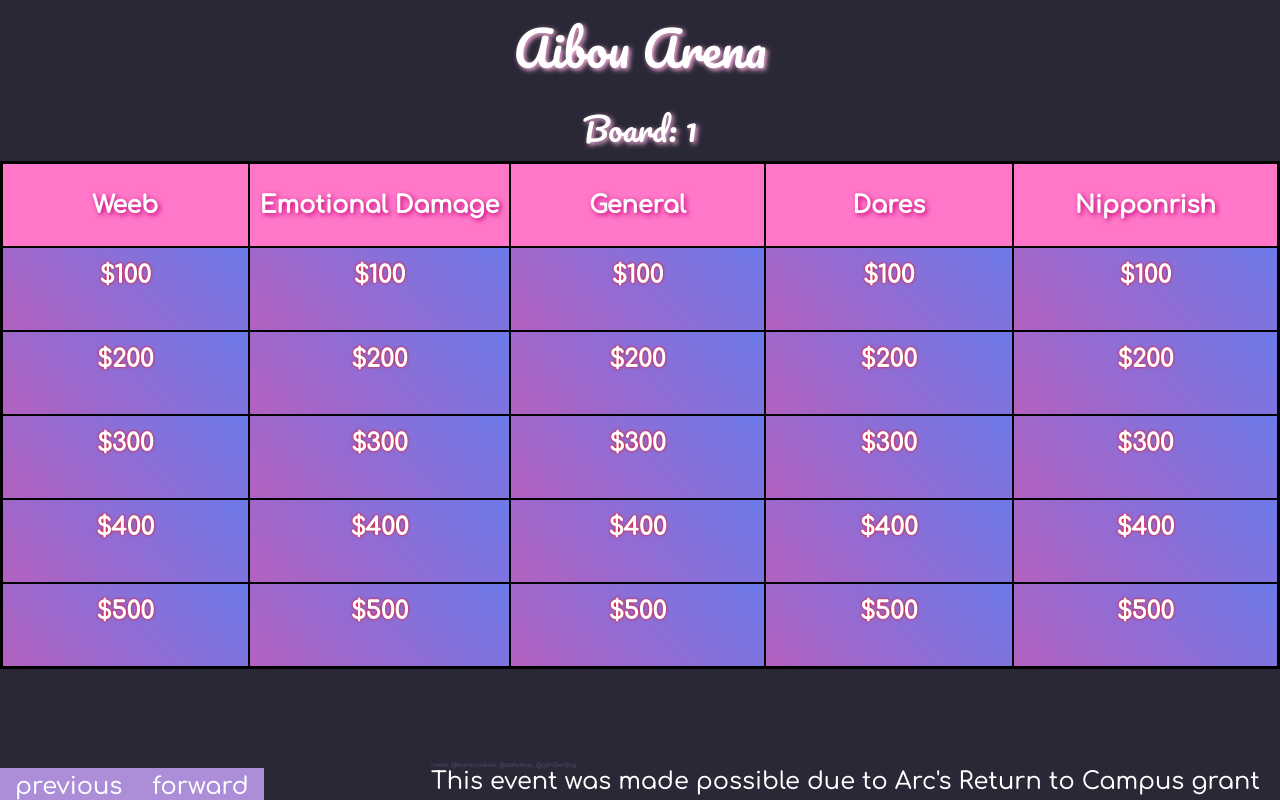
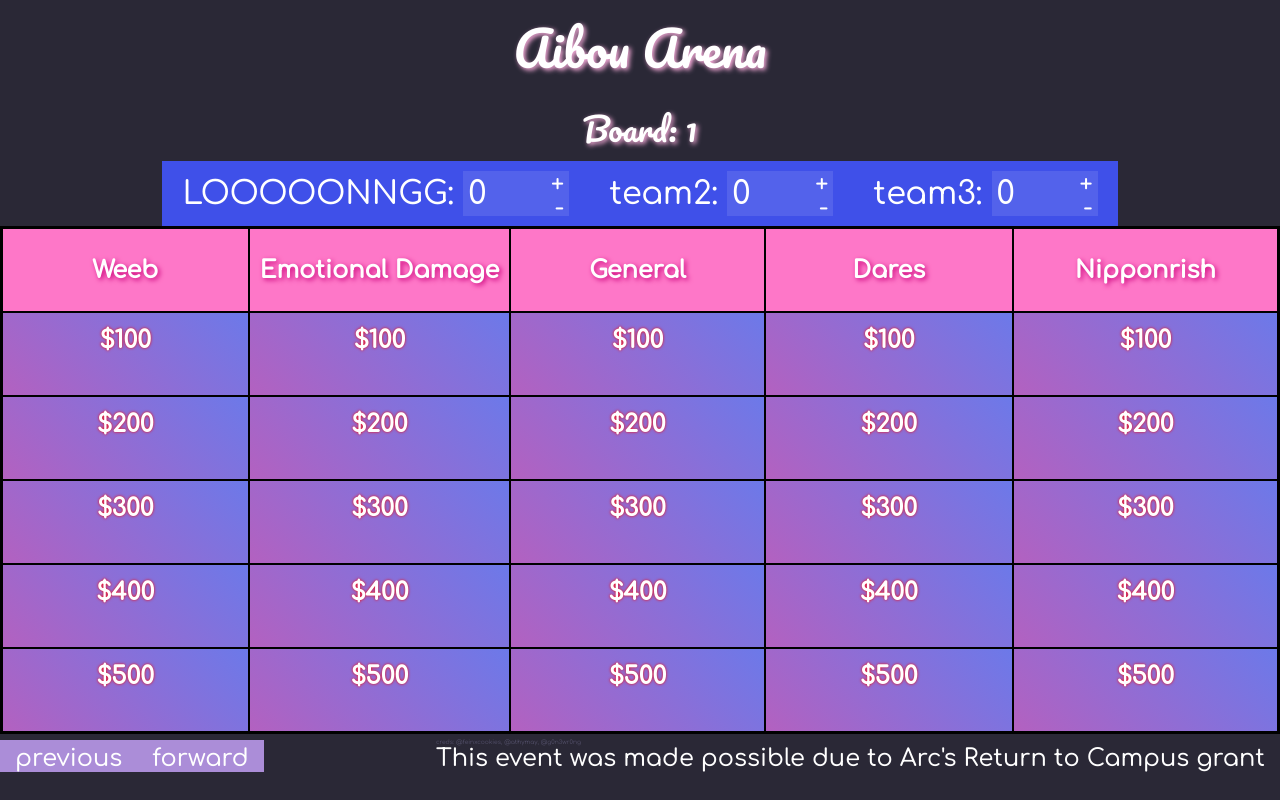
Before and after one commit to G0n3Wr0ng/aunsw-jeopardy, a React app: page / in a window 1280 px wide. Built offline with nearby package versions, Linux system fonts and the light colour scheme.

Commit message:
scoreboard

```diff
--- a/package.json
+++ b/package.json
@@ -15,7 +15,7 @@
   },
   "scripts": {
     "start": "react-scripts --openssl-legacy-provider start",
-    "build": "react-scripts build",
+    "build": "react-scripts --openssl-legacy-provider build",
     "test": "react-scripts test",
     "eject": "react-scripts eject"
   },
--- a/src/index.css
+++ b/src/index.css
@@ -8,7 +8,9 @@ body {
     background-color: #2a2836;
     font-family: 'Comfortaa', cursive;
 }
-
+html {
+    font-size: 100%;
+}
 #root {
     top: 0;
     position: absolute;
--- a/src/index.js
+++ b/src/index.js
@@ -1,5 +1,5 @@
 import React from "react";
-import { useState } from "react";
+import { useState, useRef, useEffect} from "react";
 import ReactDOM from "react-dom";
 import "./index.css";
 import styled, {keyframes} from "styled-components";
@@ -460,7 +460,7 @@ function ShowQuestion(props) {
 
         {props.showanswer ? props.question.a : ""}
         <br/>
-        { (props.showanswer && (props.question.i !== "" &&  props.question.i  !== undefined)) ?
+        { (props.showanswer && (props.question.ia !== "" &&  props.question.ia  !== undefined)) ?
           <Image src={props.question.ia} alt="" />:""}
       </GenericWrap>
     </ContentWrap>
@@ -524,6 +524,7 @@ function Box(props) {
           closeOnClick={() => {
             setVisible(false);
             props.setState(false);
+            SetAnswer(false);
           }}
           SetAnswer={() => SetAnswer(!answer)}
           showanswer={answer}
@@ -576,25 +577,22 @@ function MoneyGrid(props) {
 
 const PageWrap = styled.div`
   width: 100vw;
-  height: 100vh;
   margin: 0;
   top: 0;
   position: absolute;
 `;
 const NavButtonWrapper = styled.div`
   position: absolute;
-  align: center;
-  bottom: 0;
+  bottom: 0px;
   z-index:50;
 `;
 
 const SponsorButtonWrapper = styled.div`
-  position: absolute;
-  align: center;
-  padding-right: 15px;
+  position: static;
+  margin-right: 15px;
   padding-top: 5px;
-  bottom: 5px;
-  right: 5px;
+  top: 5px;
+  float:right;
 `;
 
 const NavButton = styled(Button)`
@@ -624,27 +622,80 @@ const H99 = styled.div`
   font-size:0.2em;
   color: #504d66;
 `
+const TeamsWrap = styled.div`
+display: flex;
+justify-content:center;
+text-align: center;
+  margin: 0 auto;
+`
+const TeamWrap = styled.div`
+background-color:#3f50e9;
+display:inline-block;
+  padding:10px 20px;
+  font-size:2rem;
+`
+const InputWrap = styled.div`
+  background-color: rgba(255,255,255,0.1);
+  display:inline-flex;
+  border:none;
+  padding:5px;
+  font-size:2rem;
+  width: 6rem;
+  position:relative;
+  text-align:left;
+`
+const HalfArrow = styled(Button)`
+  height:50%;
+  position: absolute;
+  padding:0px 5px;
+  right:0;
+  ${props=>props.direction}:0;
+  font-size:1.5rem;
+  :hover{
+    background-color: rgba(255,255,255,0.2);
+  }
+`
+
+function Input (props) {
+  const [value, setValue] = useState(0);
+  return (
+
+    <InputWrap>
+      {value}
+      <HalfArrow onClick = {()=> setValue(value + 100)} direction = "top" contentEditable="false">+</HalfArrow>
+      <HalfArrow onClick = {()=> setValue(value - 100)} direction = "bottom" contentEditable="false">-</HalfArrow>
+    </InputWrap>
+
+  )
+}
+function Teams(props) {
+
+  return (
+    <TeamsWrap>
+      {props.teams.map((team, index) => {
+        return (<TeamWrap>{team}: <Input/></TeamWrap>)
+      })}
+    </TeamsWrap>
+  )
+}
 function Page(props) {
+  const teams = ["LOOOOONNGG","team2","team3"];
+  const maxteams = 3;
+  const [currTeam, setCurrTeam] = useState(0);
   const [currPage, setPage] = useState(0);
   const highestPage = 1;
   const cats = [categoriesArray, categoriesArray2];
   const qs = [questionsArray, questionsArray2];
   const factors = [1, 2];
-  const array = questionsArray.map((row, rowIndex, mainArray) => {
-    return row.map((element, colIndex) => {
-      return true;
+  const arrays = qs.map((qArray) => {
+    return qArray.map((row, rowIndex, mainArray) => {
+      return row.map((element, colIndex) => {
+        return true;
+      })
     })
-  })
-  const array2 = questionsArray2.map((row, rowIndex, mainArray) => {
-    return row.map((element, colIndex) => {
-      return true;
-    })
-  })
-
-
-
-  const [state, setArray] = useState(array);
-  const [state2, setArray2] = useState(array2);
+  });
+  const [state, setArray] = useState(arrays.at(0));
+  const [state2, setArray2] = useState(arrays.at(1));
   const setState = (col,row, val) => {
     setArray(arr => Array.from(arr, (currRow,colIndex) => {
       return Array.from(currRow, (e, rowIndex) => {
@@ -665,6 +716,10 @@ function Page(props) {
     <PageWrap>
       <H1> Aibou Arena </H1>
       <H2> Board: {currPage + 1} </H2>{" "}
+      <Teams currTeam = {currTeam}
+      changeTeam = {()=> setCurrTeam((currTeam + 1) % maxteams)}
+      teams = {teams}
+      />
       <MoneyGrid
         cats={cats.at(currPage)}
         qs={qs.at(currPage)}
@@ -672,7 +727,10 @@ function Page(props) {
         state = {states.at(currPage)}
         setState = {setStates.at(currPage)}
       />
-      <br />
+
+      <SponsorButtonWrapper> <H99>creds: @feinxcookies, @athymay, @g0n3wr0ng </H99>
+      This event was made possible due to Arc's Return to Campus grant </SponsorButtonWrapper>
+
       <NavButtonWrapper>
         <NavButton onClick={() => setPage(Math.max(currPage - 1, 0))}>
 
@@ -682,9 +740,7 @@ function Page(props) {
 
           forward
         </NavButton>
-      </NavButtonWrapper>{" "}
-      <SponsorButtonWrapper> <H99>creds: @feinxcookies, @athymay, @g0n3wr0ng </H99>
-      This event was made possible due to Arc's Return to Campus grant </SponsorButtonWrapper>
+      </NavButtonWrapper>
     </PageWrap>
   );
 }
```
